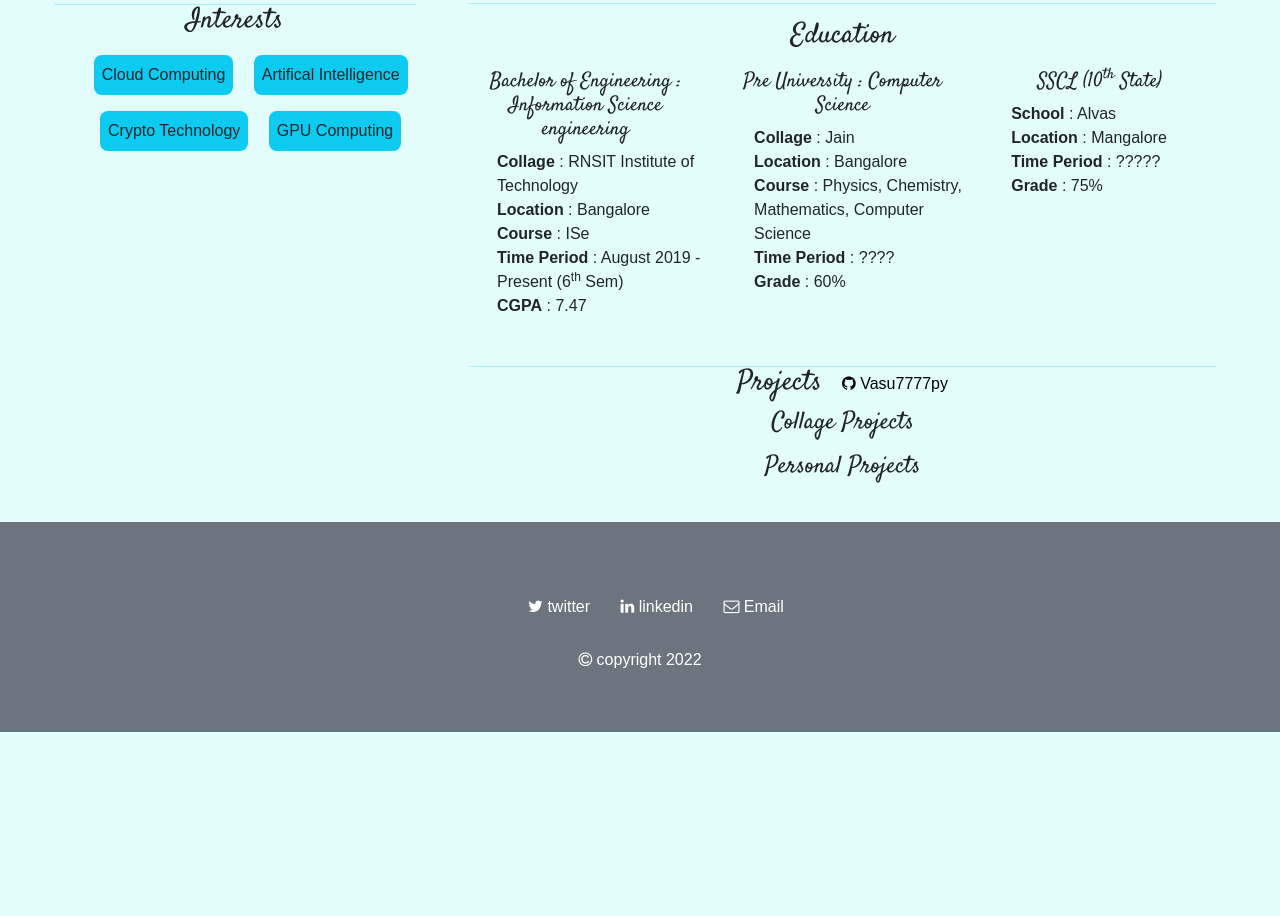
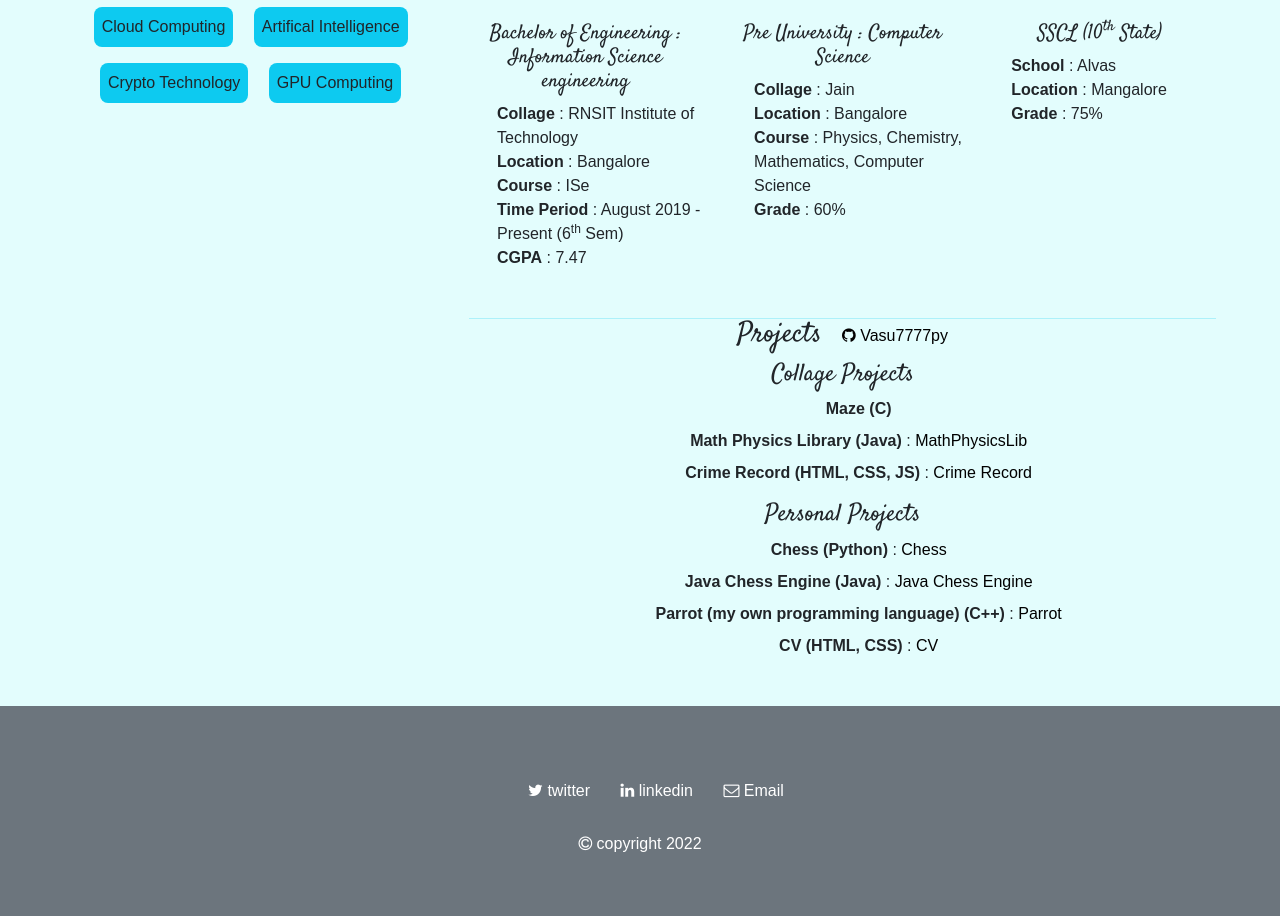
Before and after one commit to Vasu7777py/CV, a plain HTML site: page index.html in a window 1280 px wide. Shown: the part 1639-2555 px from the top of the page. Before the commit the page ends 2371 px from the top, so only its background shows below. Drawn offline with nearby package versions, Linux system fonts and the light colour scheme.

Commit message:
looks decent

```diff
--- a/css/style.css
+++ b/css/style.css
@@ -1,6 +1,12 @@
 
 a {
   transition: all 200ms ease;
+  text-decoration: none;
+  color: #000;
+}
+
+a:hover {
+  font-weight: bold;
 }
 
 body {
@@ -77,7 +83,6 @@ h1, h3, h4, h5 {
 }
 
 .contact:hover {
-  font-weight: bold;
   color: #000;
 }
 
@@ -154,5 +159,4 @@ h1, h3, h4, h5 {
 
 .contactF:hover {
   color: #0dcaf0;
-  font-weight: bold;
 }
--- a/index.html
+++ b/index.html
@@ -21,7 +21,7 @@
 </head>
 
 <body class="">
-  <nav class="navbar navbar-expand-lg navbar-light">
+  <!-- <nav class="navbar navbar-expand-lg navbar-light">
     <div class="container-fluid">
       <button class="navbar-toggler" type="button" data-bs-toggle="collapse" data-bs-target="#navbarSupportedContent" aria-controls="navbarSupportedContent" aria-expanded="false" aria-label="Toggle navigation">
         <span class="navbar-toggler-icon"></span>
@@ -49,11 +49,11 @@
         </ul>
       </div>
     </div>
-  </nav>
+  </nav> -->
 
   <div class="intro">
     <h1>I`m Vasu Subbannavar</h1>
-    <p>a full stack developer...</p>
+    <p>a full stack developer...(in pursuit)</p>
     <img src="res/vasu.jpg" lazy="true">
   </div>
   <hr class="bg-info">
@@ -160,7 +160,7 @@
                 <li><strong>Collage</strong> : Jain</li>
                 <li><strong>Location</strong> : Bangalore</li>
                 <li><strong>Course</strong> : Physics, Chemistry, Mathematics, Computer Science</li>
-                <li><strong>Time Period</strong> : ????</li>
+                <!-- <li><strong>Time Period</strong> : ????</li> -->
                 <li><strong>Grade</strong> : 60%</li>
               </ul>
           </div>
@@ -169,7 +169,7 @@
               <ul>
                 <li><strong>School</strong> : Alvas</li>
                 <li><strong>Location</strong> : Mangalore</li>
-                <li><strong>Time Period</strong> : ?????</li>
+                <!-- <li><strong>Time Period</strong> : ?????</li> -->
                 <li><strong>Grade</strong> : 75%</li>
               </ul>
           </div>
@@ -181,8 +181,18 @@
         <h3 class="projectsHeadder">Projects</h3>
         <a target="_previ" href="https://github.com/Vasu7777py" class="contact"><i class="fa fa-github" aria-hidden="true"></i> Vasu7777py </a>
         <h4>Collage Projects</h4>
-        <ul></ul>
+        <ul>
+          <li><strong>Maze (C)</strong></li>
+          <li><strong>Math Physics Library (Java)</strong> : <a target="_blank" href="https://github.com/coding-madMans/MathPhysicsLib.git">MathPhysicsLib</a></li>
+          <li><strong>Crime Record (HTML, CSS, JS)</strong> : <a target="_blank" href="https://github.com/MiniProjectGrp/CrimeRecord.git">Crime Record</a></li>
+        </ul>
         <h4>Personal Projects</h4>
+        <ul>
+          <li><strong>Chess (Python)</strong> : <a target="_blank" href="https://github.com/Vasu7777py/python-projects/tree/master/chess">Chess</a></li>
+          <li><strong>Java Chess Engine (Java)</strong> : <a target="_blank" href="https://github.com/coding-madMans/java_ChessEngine">Java Chess Engine</a></li>
+          <li><strong>Parrot (my own programming language) (C++)</strong> : <a target="_blank" href="https://github.com/Vasu7777py/Parrot">Parrot</a></li>
+          <li><strong>CV (HTML, CSS)</strong> : <a target="_blank" href="https://github.com/Vasu7777py/CV">CV</a></li>
+        </ul>
       </div>
     </div>
   </div>
```
